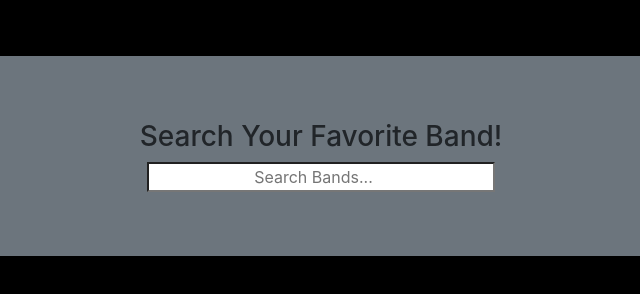
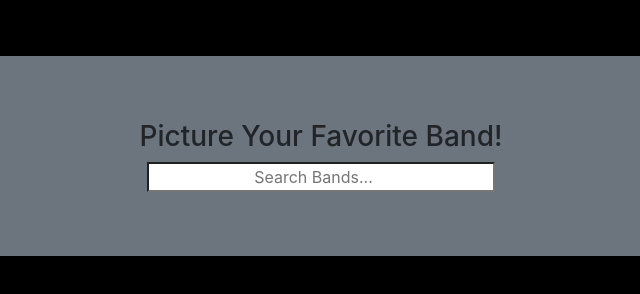
Before and after one commit to W-B28/bands-api, a plain HTML site: page index.html in a window 1280 px wide. Shown: the full height of the page, 319-959 px from the left. Drawn offline with nearby package versions, Linux system fonts and the light colour scheme.

Commit message:
Add files via upload

```diff
--- a/index.html
+++ b/index.html
@@ -19,7 +19,7 @@
 
   <div class="container-fluid">
     <div class="jumbotron bg-secondary">
-      <h3 class="text-center">Search Your Favorite Band!</h3>
+      <h3 class="text-center">Picture Your Favorite Band!</h3>
       <form id="searchForm" class="searchField text-center">
         <input type="search" class="form-contol text-center px-5" id="searchText" placeholder="Search Bands..." />
       </form>
```
